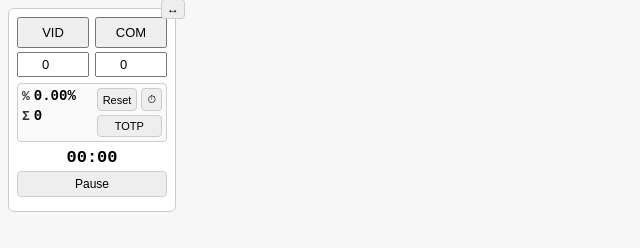
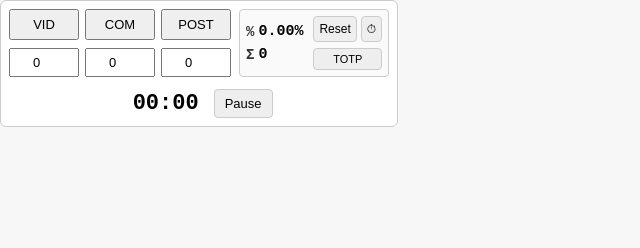
Before and after one commit to dtsapun/testapp, a plain HTML site: page index.html in a window 1280 px wide. Shown: the whole page, without its empty margins (0-640 px from the left). Drawn offline with Linux system fonts and the light colour scheme.

Commit message:
Update index.html

```diff
--- a/index.html
+++ b/index.html
@@ -5,66 +5,32 @@
 <meta name="theme-color" content="#ffffff">
 <meta charset="utf-8">
 <meta name="viewport" content="width=device-width,initial-scale=1">
-<!--- Присвячується всім полеглим захисникам незалежності України. Борімося - поборемо. -->
-<title>Tracker without posts</title>
+<title>Clicker Horizontal Pretty</title>
 <style>
-  body {
-    font-family: monospace;
-    background: #f7f7f7;
-    margin:0;
-    padding:0;
-    display: flex;
-    justify-content: flex-start;
-    align-items: flex-start;
-    height: 100vh;
-    transition: all 0.2s ease;
-  }
-  body.right-align {
-    justify-content: flex-end;
-  }
-  #container {
-    background: #fff;
-    border: 1px solid #ccc;
-    border-radius: 6px;
-    padding: 8px;
-    width: 150px;
-    margin: 8px;
-    position: relative;
-  }
-  #posToggle {
-    position: absolute;
-    top: -10px;
-    font-size: 12px;
-    padding: 2px 5px;
-    background: #eee;
-    border: 1px solid #ccc;
-    border-radius: 4px;
-    cursor: pointer;
-  }
-  body:not(.right-align) #posToggle {
-    right: -10px;
-    left: auto;
-  }
-  body.right-align #posToggle {
-    left: -10px;
-    right: auto;
-  }
-  .row { display:flex; gap:6px; margin-bottom:6px; }
-  .col { flex:1; display:flex; flex-direction:column; gap:4px; }
-  .col button { width:100%; padding:6px; font-size:13px; cursor:pointer; }
-  .col input { width:100%; padding:3px; box-sizing:border-box; text-align:center; font-size:13px; }
-  #totalsRow { display:flex; align-items:flex-start; justify-content:space-between; gap:4px;
-    background:#fafafa; border:1px solid #ccc; padding:4px; border-radius:4px; margin-bottom:6px; font-size:12px; }
-  .totalsLeft { display:flex; flex-direction:column; gap:4px; }
-  .totalsItem { display:flex; gap:4px; align-items:center; font-size:13px; }
+  body { font-family: monospace; background: #f7f7f7; margin:0; padding:0; }
+  #container { background:#fff; border:1px solid #ccc; border-radius:6px; padding:8px; display:inline-block; }
+  .topRow { display:flex; align-items:stretch; gap:8px; margin-bottom:12px; }
+  .clickers { display:flex; gap:6px; align-items:stretch; }
+  .col { display:flex; flex-direction:column; gap:4px; justify-content:space-between; }
+  .col button { width:70px; padding:6px; font-size:13px; cursor:pointer; }
+  .col input { width:70px; padding:5px; box-sizing:border-box; text-align:center; font-size:13px; }
+  /* totals */
+  #totalsRow { display:flex; align-items:center; gap:10px; background:#fafafa; border:1px solid #ccc;
+    padding:6px; border-radius:4px; font-size:12px; }
+  .totalsLeft { display:flex; flex-direction:column; gap:6px; }
+  .totalsItem { display:flex; gap:4px; align-items:center; font-size:14px; }
   .totalsItem .label { color:#333; font-weight:600; }
-  .totalsItem .value { font-weight:700; font-size:14px; }
-  .totalsRight { display:flex; flex-direction:column; gap:4px; align-items:stretch; }
+  .totalsItem .value { font-weight:700; font-size:15px; }
+  .totalsRight { display:flex; flex-direction:column; gap:6px; align-items:stretch; height:100%; justify-content:center; }
   .rightTop { display:flex; gap:4px; }
-  #resetAll, #toggleStopwatch, #toggleTotp { flex:1; font-size:11px; padding:4px 5px; cursor:pointer; background:#eee; border:1px solid #ccc; border-radius:4px; text-align:center; }
-  #stopwatchRow { display:flex; flex-direction:column; align-items:center; gap:4px; margin:6px 0; }
-  #stopwatch { font-size:17px; font-weight:700; min-width:62px; text-align:center; }
-  #pause { width:100%; font-size:12px; padding:5px 6px; cursor:pointer; background:#eee; border:1px solid #ccc; border-radius:4px; }
+  #resetAll, #toggleStopwatch { flex:1; font-size:12px; padding:5px; cursor:pointer;
+    background:#eee; border:1px solid #ccc; border-radius:4px; text-align:center; }
+  #toggleTotp { font-size:11px; padding:4px; cursor:pointer; background:#eee; border:1px solid #ccc; border-radius:4px; }
+  /* stopwatch row */
+  #stopwatchRow { display:flex; justify-content:center; align-items:center; gap:8px; }
+  #stopwatch { font-size:22px; font-weight:700; min-width:80px; text-align:center; }
+  #pause { font-size:13px; padding:6px 10px; cursor:pointer; background:#eee; border:1px solid #ccc; border-radius:4px; }
+  /* TOTP container */
   #totpContainer { margin-top:6px; border-top:1px solid #ddd; padding-top:6px; display:none; }
   #totpSecret { width:100%; padding:5px; box-sizing:border-box; font-family:monospace; font-size:12px; }
   #totpCode { margin-top:4px; font-family:monospace; font-size:16px; font-weight:700; letter-spacing:4px;
@@ -74,9 +40,8 @@
 </head>
 <body>
 <div id="container">
-  <button id="posToggle">↔</button>
-
-  <div class="row">
+  <div class="topRow">
+    <div class="clickers">
       <div class="col">
         <button id="btn1">VID</button>
         <input id="click1" type="number" min="0" value="0">
@@ -85,8 +50,11 @@
         <button id="btn2">COM</button>
         <input id="click2" type="number" min="0" value="0">
       </div>
+      <div class="col">
+        <button id="btn3">POST</button>
+        <input id="click3" type="number" min="0" value="0">
       </div>
-
+    </div>
     <div id="totalsRow">
       <div class="totalsLeft">
         <div class="totalsItem"><div class="label">%</div><div class="value" id="totalPercent">0.00%</div></div>
@@ -98,6 +66,7 @@
           <button id="toggleStopwatch">⏱</button>
         </div>
         <button id="toggleTotp">TOTP</button>
+      </div>
     </div>
   </div>
 
@@ -115,29 +84,12 @@
 
 <script>
 (function(){
-  const posToggle = document.getElementById('posToggle');
-  const POSITION_KEY = 'blockPosition_noPosts';
-
-  function applyPosition(pos) {
-    if (pos === 'right') {
-      document.body.classList.add('right-align');
-    } else {
-      document.body.classList.remove('right-align');
-    }
-    localStorage.setItem(POSITION_KEY, pos);
-  }
-
-  posToggle.addEventListener('click', () => {
-    const current = localStorage.getItem(POSITION_KEY) || 'left';
-    applyPosition(current === 'left' ? 'right' : 'left');
-  });
-
-  applyPosition(localStorage.getItem(POSITION_KEY) || 'left');
-
   const btn1 = document.getElementById('btn1');
   const btn2 = document.getElementById('btn2');
+  const btn3 = document.getElementById('btn3');
   const click1 = document.getElementById('click1');
   const click2 = document.getElementById('click2');
+  const click3 = document.getElementById('click3');
   const totalPercent = document.getElementById('totalPercent');
   const totalClicks = document.getElementById('totalClicks');
   const resetAll = document.getElementById('resetAll');
@@ -151,35 +103,40 @@
   const totpCode = document.getElementById('totpCode');
   const totpTimer = document.getElementById('totpTimer');
 
-  const w1 = 0.83, w2 = 0.2;
+  const w1 = 0.83, w2 = 0.2, w3 = 0.6;
   let swStart = null, swElapsed = 0, swRunning = false, swInterval = null;
 
   function fmt(ms){ const s = Math.floor(ms/1000); return String(Math.floor(s/60)).padStart(2,'0')+':'+String(s%60).padStart(2,'0'); }
   function updateStopwatchDisplay(){ stopwatchEl.textContent = fmt(swRunning ? (Date.now()-swStart) : swElapsed); }
   function startStopwatch(){
-    swStart = Date.now(); swElapsed = 0; swRunning = true;
+    swStart = Date.now();
+    swElapsed = 0;
+    swRunning = true;
     clearInterval(swInterval);
     swInterval = setInterval(updateStopwatchDisplay, 250);
-    updateStopwatchDisplay(); saveState();
+    updateStopwatchDisplay();
+    saveState();
   }
   function pauseStopwatch(){
     swStart = null; swElapsed = 0; swRunning = false;
     clearInterval(swInterval); updateStopwatchDisplay(); saveState();
   }
   function updateTotals(){
-    const v1 = +click1.value||0, v2 = +click2.value||0;
-    totalClicks.textContent = v1 + v2;
-    totalPercent.textContent = (v1*w1 + v2*w2).toFixed(2) + '%';
+    const v1 = +click1.value||0, v2 = +click2.value||0, v3 = +click3.value||0;
+    totalClicks.textContent = v1 + v2 + v3;
+    totalPercent.textContent = (v1*w1 + v2*w2 + v3*w3).toFixed(2) + '%';
   }
 
   btn1.onclick = () => { click1.value = (+click1.value||0)+1; updateTotals(); startStopwatch(); };
   btn2.onclick = () => { click2.value = (+click2.value||0)+1; updateTotals(); startStopwatch(); };
+  btn3.onclick = () => { click3.value = (+click3.value||0)+1; updateTotals(); startStopwatch(); };
 
-  [click1, click2].forEach(el => el.addEventListener('input', () => { updateTotals(); saveState(); }));
+  [click1, click2, click3].forEach(el => el.addEventListener('input', () => { updateTotals(); saveState(); }));
   pauseBtn.onclick = pauseStopwatch;
   toggleStopwatch.onclick = () => { stopwatchRow.style.display = getComputedStyle(stopwatchRow).display === 'none' ? 'flex' : 'none'; saveState(); };
-  resetAll.onclick = () => { click1.value = 0; click2.value = 0; updateTotals(); pauseStopwatch(); };
+  resetAll.onclick = () => { click1.value = 0; click2.value = 0; click3.value = 0; updateTotals(); pauseStopwatch(); };
 
+  // TOTP
   function base32ToHex(base32){
     const alphabet = "ABCDEFGHIJKLMNOPQRSTUVWXYZ234567"; let bits="", hex="";
     base32 = (base32||"").replace(/\s+/g,'').replace(/=+$/,'').toUpperCase();
@@ -238,12 +195,14 @@
     }
   });
 
-  const KEY='appState_v10_noPosts';
+  // storage
+  const KEY='appState_h2';
   function saveState(){
     const elapsed = swRunning ? (Date.now()-swStart) : swElapsed;
     localStorage.setItem(KEY, JSON.stringify({
       click1:+click1.value||0,
       click2:+click2.value||0,
+      click3:+click3.value||0,
       totpSecret:totpSecret.value||'',
       totpOpen:getComputedStyle(totpContainer).display!=='none',
       stopwatchVisible:getComputedStyle(stopwatchRow).display!=='none',
@@ -255,6 +214,7 @@
       const st=JSON.parse(localStorage.getItem(KEY)||'{}');
       if(st.click1!==undefined) click1.value=st.click1;
       if(st.click2!==undefined) click2.value=st.click2;
+      if(st.click3!==undefined) click3.value=st.click3;
       if(st.totpSecret) totpSecret.value=st.totpSecret;
       stopwatchRow.style.display=st.stopwatchVisible===false?'none':'flex';
       swElapsed=st.stopwatchElapsed||0;
```
Lines whose indentation alone changed are shown as unchanged.
